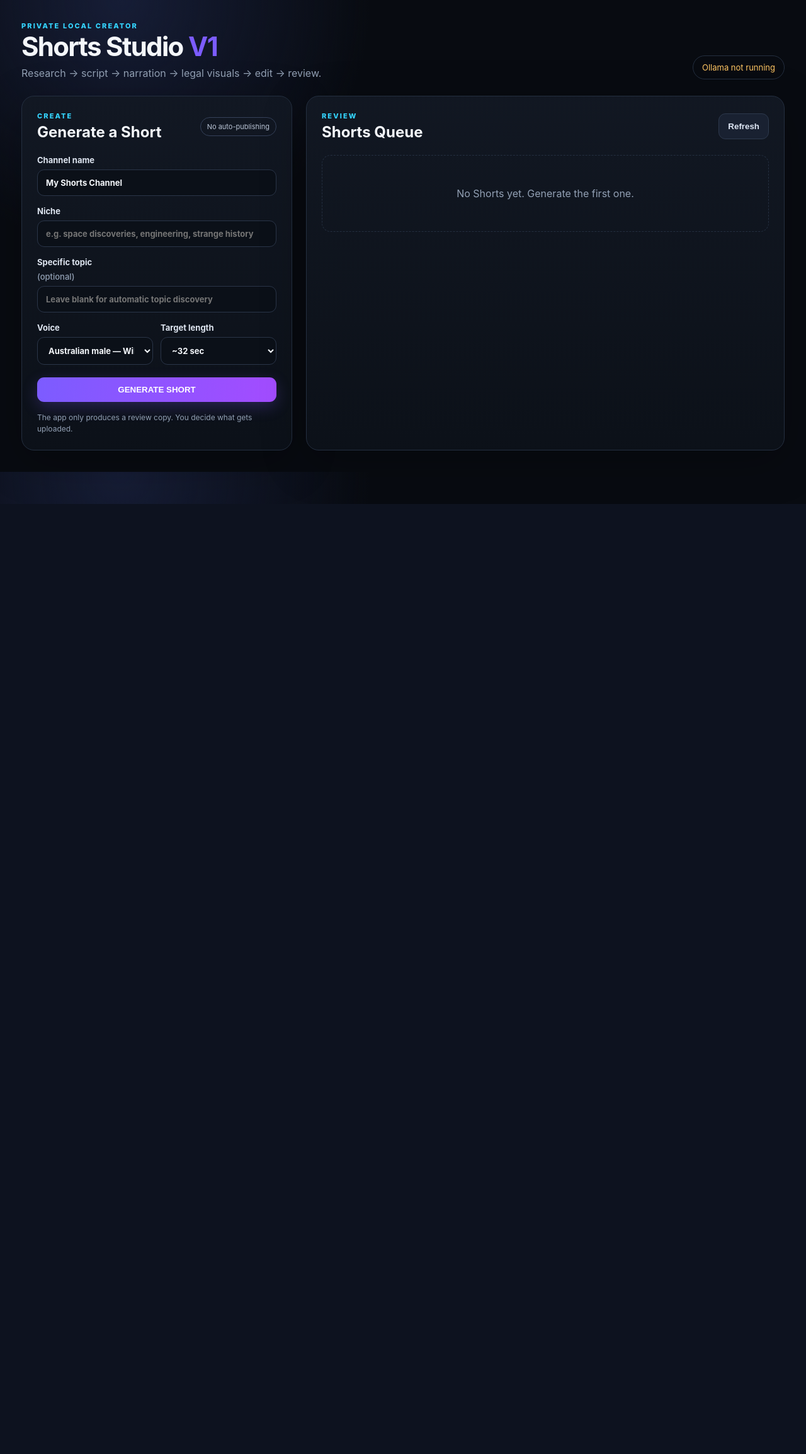
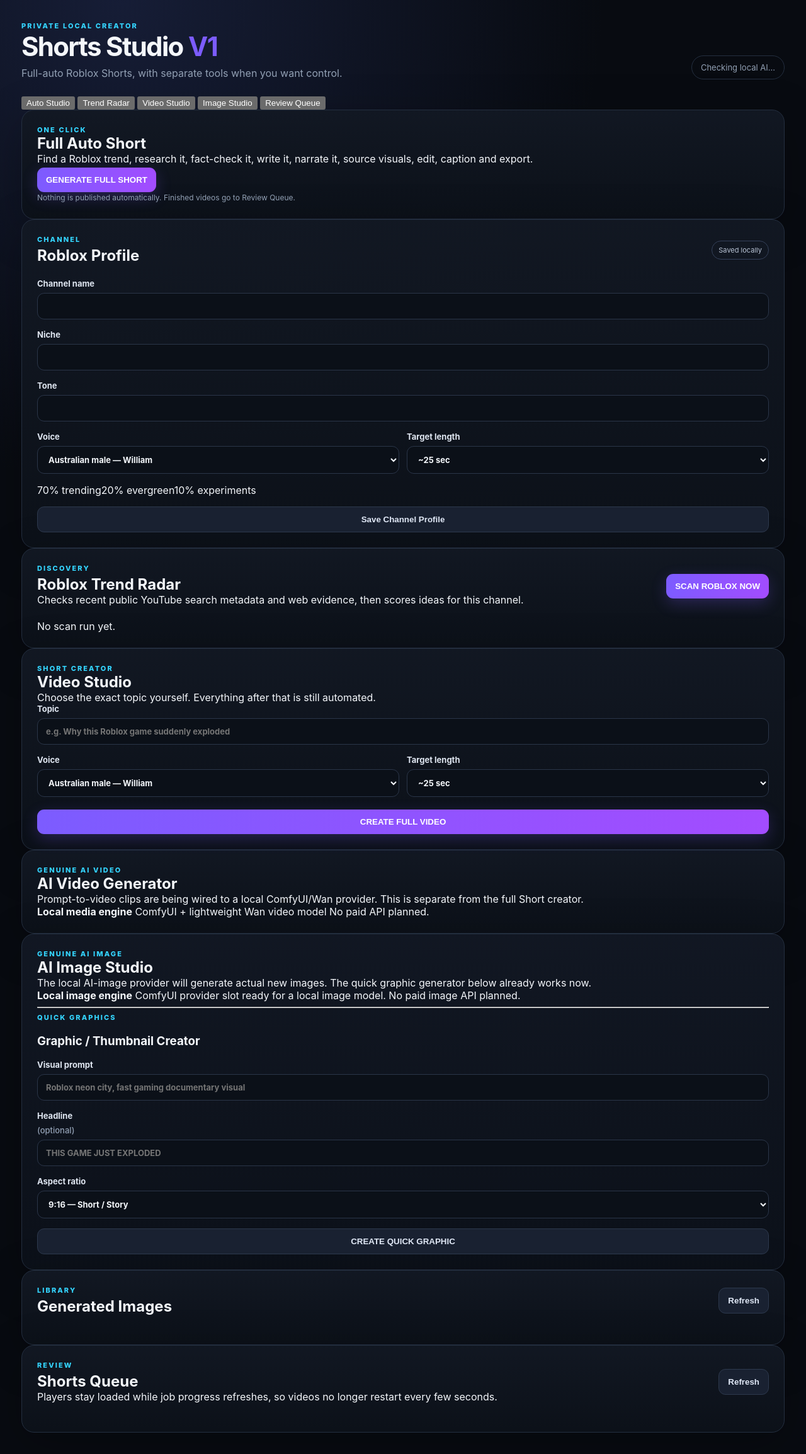
Before and after one commit to Toxic6967/yt-vid-creator, a FastAPI app: page / in a window 1280 px wide. Shown: the whole page at 63% size. Before the commit the page ends 800 px from the top, so only its background shows below. Run offline with FastAPI, Linux system fonts and the light colour scheme; data that the repository does not hold is empty.

Commit message:
Add Auto, Radar, Video, Image and Review studio tabs

```diff
--- a/shorts_studio/web/templates/index.html
+++ b/shorts_studio/web/templates/index.html
@@ -12,21 +12,40 @@
       <div>
         <div class="eyebrow">PRIVATE LOCAL CREATOR</div>
         <h1>Shorts Studio <span>V1</span></h1>
-        <p>Research → script → narration → legal visuals → edit → review.</p>
+        <p>Full-auto Roblox Shorts, with separate tools when you want control.</p>
       </div>
       <div id="health" class="health">Checking local AI…</div>
     </header>
 
-    <main class="grid">
-      <section class="panel composer">
+    <nav class="tabs">
+      <button class="tab active" data-tab="auto">Auto Studio</button>
+      <button class="tab" data-tab="radar">Trend Radar</button>
+      <button class="tab" data-tab="video">Video Studio</button>
+      <button class="tab" data-tab="image">Image Studio</button>
+      <button class="tab" data-tab="review">Review Queue</button>
+    </nav>
+
+    <main>
+      <section class="tab-page active" id="tab-auto">
+        <div class="hero-grid">
+          <section class="panel hero-panel">
+            <div class="eyebrow">ONE CLICK</div>
+            <h2>Full Auto Short</h2>
+            <p class="lead">Find a Roblox trend, research it, fact-check it, write it, narrate it, source visuals, edit, caption and export.</p>
+            <div id="profile-summary" class="profile-summary"></div>
+            <button id="auto-generate" class="primary big">GENERATE FULL SHORT</button>
+            <p class="small">Nothing is published automatically. Finished videos go to Review Queue.</p>
+          </section>
+
+          <section class="panel">
             <div class="section-head">
-          <div><div class="eyebrow">CREATE</div><h2>Generate a Short</h2></div>
-          <span class="pill">No auto-publishing</span>
+              <div><div class="eyebrow">CHANNEL</div><h2>Roblox Profile</h2></div>
+              <span class="pill">Saved locally</span>
             </div>
-        <form id="generate-form">
-          <label>Channel name<input name="channel_name" value="My Shorts Channel" required></label>
-          <label>Niche<input name="niche" placeholder="e.g. space discoveries, engineering, strange history" required></label>
-          <label>Specific topic <span>(optional)</span><input name="topic" placeholder="Leave blank for automatic topic discovery"></label>
+            <form id="profile-form">
+              <label>Channel name<input name="channel_name" required></label>
+              <label>Niche<input name="niche" required></label>
+              <label>Tone<input name="tone" required></label>
               <div class="split">
                 <label>Voice<select name="voice">
                   <option value="en-AU-WilliamNeural">Australian male — William</option>
@@ -36,22 +55,123 @@
                 </select></label>
                 <label>Target length<select name="target_seconds">
                   <option value="25">~25 sec</option>
-              <option value="32" selected>~32 sec</option>
+                  <option value="32">~32 sec</option>
                   <option value="40">~40 sec</option>
                   <option value="45">~45 sec</option>
                 </select></label>
               </div>
-          <button class="primary" type="submit">GENERATE SHORT</button>
-          <p class="small">The app only produces a review copy. You decide what gets uploaded.</p>
+              <div class="strategy">
+                <span>70% trending</span><span>20% evergreen</span><span>10% experiments</span>
+              </div>
+              <input type="hidden" name="trend_weight" value="70">
+              <input type="hidden" name="evergreen_weight" value="20">
+              <input type="hidden" name="experiment_weight" value="10">
+              <button class="ghost" type="submit">Save Channel Profile</button>
             </form>
           </section>
+        </div>
+      </section>
 
-      <section class="panel queue-panel">
+      <section class="tab-page" id="tab-radar">
+        <section class="panel">
+          <div class="section-head radar-head">
+            <div>
+              <div class="eyebrow">DISCOVERY</div>
+              <h2>Roblox Trend Radar</h2>
+              <p class="sub">Checks recent public YouTube search metadata and web evidence, then scores ideas for this channel.</p>
+            </div>
+            <button id="scan-radar" class="primary">SCAN ROBLOX NOW</button>
+          </div>
+          <div id="radar-status" class="notice">No scan run yet.</div>
+          <div id="topic-grid" class="topic-grid"></div>
+        </section>
+      </section>
+
+      <section class="tab-page" id="tab-video">
+        <div class="hero-grid">
+          <section class="panel">
+            <div class="eyebrow">SHORT CREATOR</div>
+            <h2>Video Studio</h2>
+            <p class="sub">Choose the exact topic yourself. Everything after that is still automated.</p>
+            <form id="video-form">
+              <label>Topic<input name="topic" placeholder="e.g. Why this Roblox game suddenly exploded" required></label>
+              <div class="split">
+                <label>Voice<select name="voice">
+                  <option value="en-AU-WilliamNeural">Australian male — William</option>
+                  <option value="en-AU-NatashaNeural">Australian female — Natasha</option>
+                  <option value="en-US-GuyNeural">US male — Guy</option>
+                  <option value="en-US-JennyNeural">US female — Jenny</option>
+                </select></label>
+                <label>Target length<select name="target_seconds">
+                  <option value="25">~25 sec</option>
+                  <option value="32">~32 sec</option>
+                  <option value="40">~40 sec</option>
+                  <option value="45">~45 sec</option>
+                </select></label>
+              </div>
+              <button class="primary" type="submit">CREATE FULL VIDEO</button>
+            </form>
+          </section>
+          <section class="panel">
+            <div class="eyebrow">GENUINE AI VIDEO</div>
+            <h2>AI Video Generator</h2>
+            <p class="sub">Prompt-to-video clips are being wired to a local ComfyUI/Wan provider. This is separate from the full Short creator.</p>
+            <div class="media-engine pending">
+              <b>Local media engine</b>
+              <span>ComfyUI + lightweight Wan video model</span>
+              <span>No paid API planned.</span>
+            </div>
+          </section>
+        </div>
+      </section>
+
+      <section class="tab-page" id="tab-image">
+        <div class="hero-grid">
+          <section class="panel">
+            <div class="eyebrow">GENUINE AI IMAGE</div>
+            <h2>AI Image Studio</h2>
+            <p class="sub">The local AI-image provider will generate actual new images. The quick graphic generator below already works now.</p>
+            <div class="media-engine pending">
+              <b>Local image engine</b>
+              <span>ComfyUI provider slot ready for a local image model.</span>
+              <span>No paid image API planned.</span>
+            </div>
+            <hr>
+            <div class="eyebrow">QUICK GRAPHICS</div>
+            <h3>Graphic / Thumbnail Creator</h3>
+            <form id="image-form">
+              <label>Visual prompt<input name="prompt" placeholder="Roblox neon city, fast gaming documentary visual" required></label>
+              <label>Headline <span>(optional)</span><input name="headline" placeholder="THIS GAME JUST EXPLODED"></label>
+              <label>Aspect ratio<select name="aspect">
+                <option value="9:16">9:16 — Short / Story</option>
+                <option value="16:9">16:9 — Thumbnail</option>
+                <option value="1:1">1:1 — Square</option>
+              </select></label>
+              <button class="ghost" type="submit">CREATE QUICK GRAPHIC</button>
+            </form>
+          </section>
+          <section class="panel">
             <div class="section-head">
-          <div><div class="eyebrow">REVIEW</div><h2>Shorts Queue</h2></div>
+              <div><div class="eyebrow">LIBRARY</div><h2>Generated Images</h2></div>
+              <button id="refresh-images" class="ghost">Refresh</button>
+            </div>
+            <div id="image-grid" class="image-grid"></div>
+          </section>
+        </div>
+      </section>
+
+      <section class="tab-page" id="tab-review">
+        <section class="panel">
+          <div class="section-head">
+            <div>
+              <div class="eyebrow">REVIEW</div>
+              <h2>Shorts Queue</h2>
+              <p class="sub">Players stay loaded while job progress refreshes, so videos no longer restart every few seconds.</p>
+            </div>
             <button id="refresh" class="ghost">Refresh</button>
           </div>
           <div id="queue" class="queue"></div>
+        </section>
       </section>
     </main>
   </div>
@@ -69,6 +189,7 @@
       <div class="actions"></div>
     </article>
   </template>
+
   <script src="/static/app.js"></script>
 </body>
 </html>
```
Lines whose indentation alone changed are shown as unchanged.
